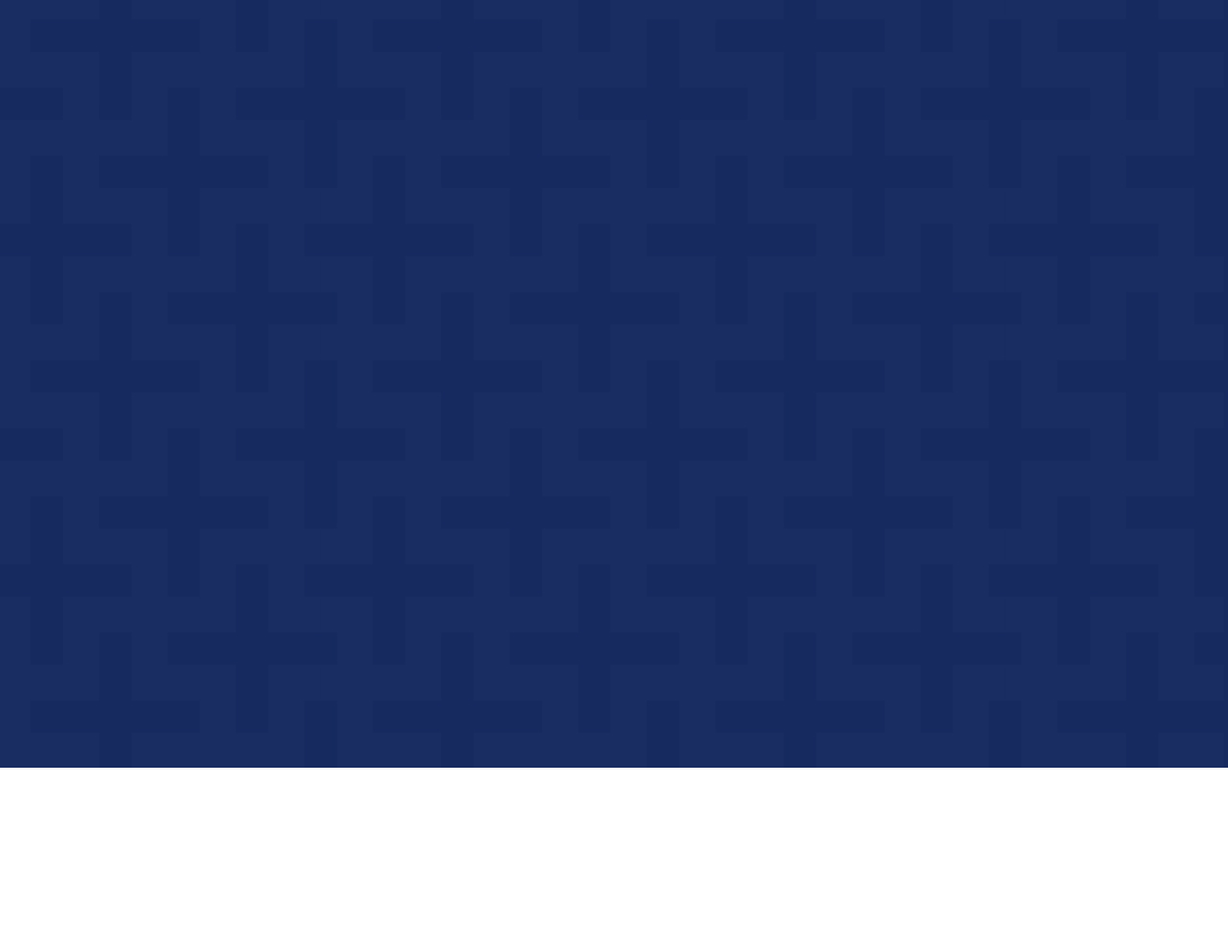
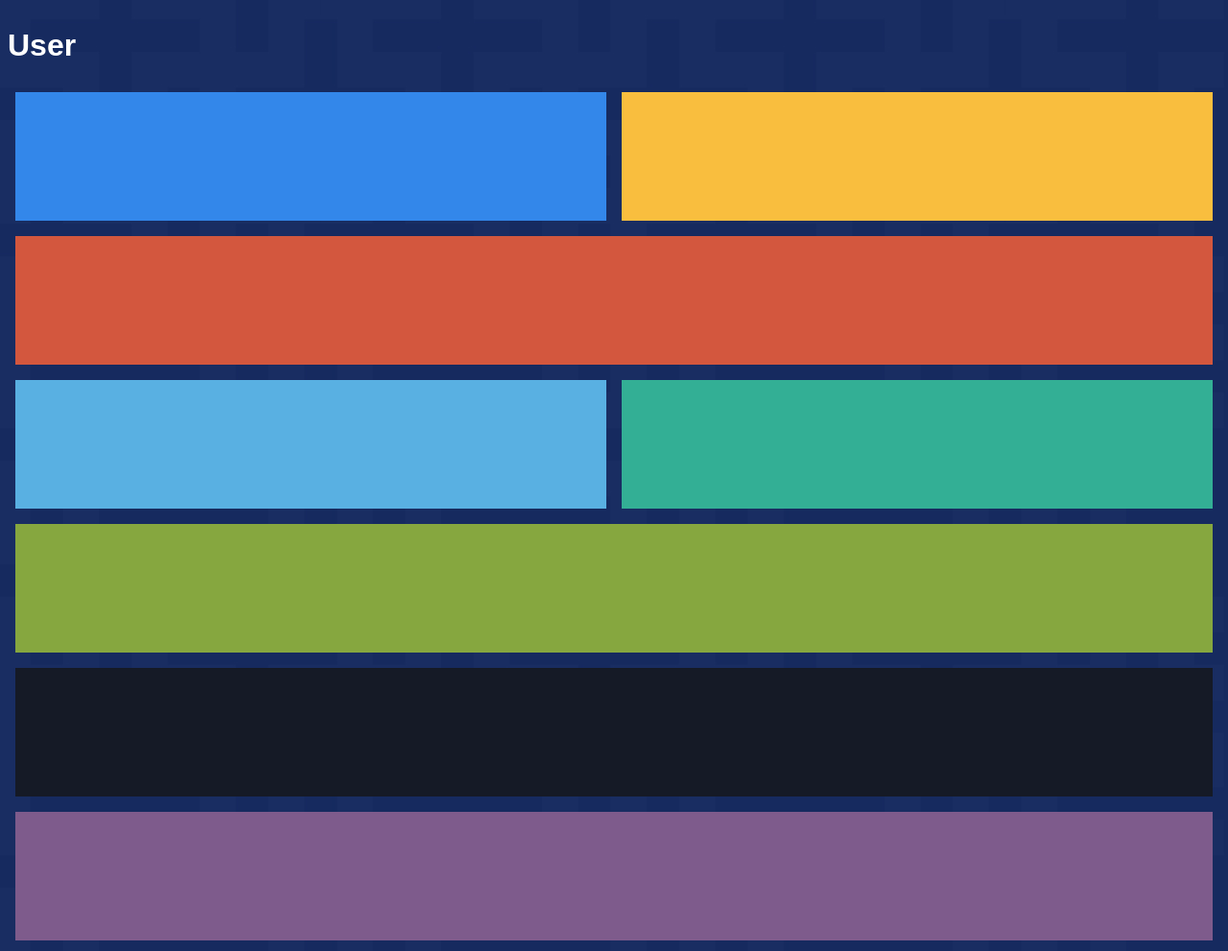
Before and after one commit to yaovidiy/felessons, a plain HTML site: page l5/index.html in a window 1280 px wide. Shown: the whole page at 96% size. Before the commit the page ends 800 px from the top, so only its background shows below. Drawn offline with Linux system fonts and the light colour scheme.

Commit message:
xs greed compleate

```diff
--- a/l5/css/main.css
+++ b/l5/css/main.css
@@ -1,8 +1,70 @@
 /* xs */
+* {
+    box-sizing: border-box;
+}
+html {
+    font-family: Arial, Helvetica, sans-serif;
+    font-size: 16px;
+}
 body {
     background:url(../images/pattern.jpg);
 }
+.page-wrapper {
+    display: flex;
+    flex-direction: column;
+    width: 100%;
 
+}
+.page-header {
+    color: white;
+    position: relative;
+    display: flex;
+}
+.items-wrapper {
+    width: 100%;
+    display: flex;
+    flex-wrap: wrap;
+}
+.item {
+    height: 150px;
+    padding: 0.5rem
+}
+.item__content {
+    height: 100%;
+    position: relative;
+}
+.item:nth-child(1)
+.item__content{
+    background-color: #3387ea;
+}
+.item:nth-child(2)
+.item__content{
+    background-color: #f9be3e;
+}
+.item:nth-child(3)
+.item__content{
+    background-color: #d3573e;
+}
+.item:nth-child(4)
+.item__content{
+    background-color: #59b0e2;
+}
+.item:nth-child(5)
+.item__content{
+    background-color: #33af95;
+}
+.item:nth-child(6)
+.item__content{
+    background-color: #86a73f;
+}
+.item:nth-child(7)
+.item__content{
+    background-color: #151a26;
+}
+.item:nth-child(8)
+.item__content{
+    background-color: #7e5b8c;
+}
 @media (min-width: 768px) {
 /* sm */
 }
--- a/l5/index.html
+++ b/l5/index.html
@@ -7,6 +7,109 @@
     <link rel="stylesheet" href="./style.css">
 </head>
 <body>
+    <div class="page-wrapper">
+        <header class="page-header">
+            <h1>User</h1>
+        </header>
+        <div class="items-wrapper">
+                <div class="item col-xs-6">
+                    <div class="item__content">
 
+
+                        <div class="item__image">
+
+                        </div>
+                        <div class="item__text">
+
+                        </div>
+                    </div>
+                </div>
+                <div class="item col-xs-6">
+                        <div class="item__content">
+
+
+                            <div class="item__image">
+
+                            </div>
+                            <div class="item__text">
+
+                            </div>
+                        </div>
+                </div>
+                <div class="item col-xs-12">
+                        <div class="item__content">
+
+
+                            <div class="item__image">
+
+                            </div>
+                            <div class="item__text">
+
+                            </div>
+                        </div>
+                </div>
+                <div class="item col-xs-6">
+                        <div class="item__content">
+
+
+                            <div class="item__image">
+
+                            </div>
+                            <div class="item__text">
+
+                            </div>
+                        </div>
+                </div>
+                <div class="item col-xs-6">
+                        <div class="item__content">
+
+
+                            <div class="item__image">
+
+                            </div>
+                            <div class="item__text">
+
+                            </div>
+                        </div>
+                </div>
+                <div class="item col-xs-12">
+                        <div class="item__content">
+
+
+                            <div class="item__image">
+
+                            </div>
+                            <div class="item__text">
+
+                            </div>
+                        </div>
+                </div>
+                <div class="item col-xs-12">
+                        <div class="item__content">
+
+
+                            <div class="item__image">
+
+                            </div>
+                            <div class="item__text">
+
+                            </div>
+                        </div>
+                </div>
+                <div class="item col-xs-12">
+                        <div class="item__content">
+
+
+                            <div class="item__image">
+
+                            </div>
+                            <div class="item__text">
+
+                            </div>
+                        </div>
+                </div>
+
+        </div>
+    </div>
 </body>
 </html>
--- a/l5/style.css
+++ b/l5/style.css
@@ -1,2 +1,2 @@
-@import '/css/grid.css';
+@import './css/grid.css';
 @import './css/main.css';
```
